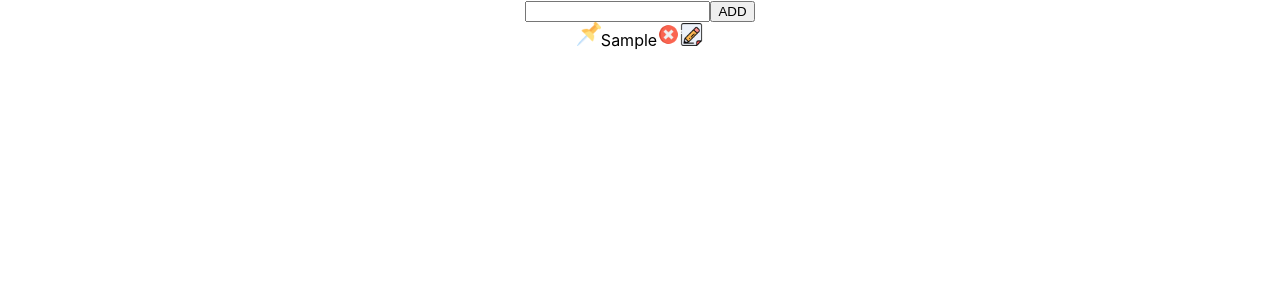
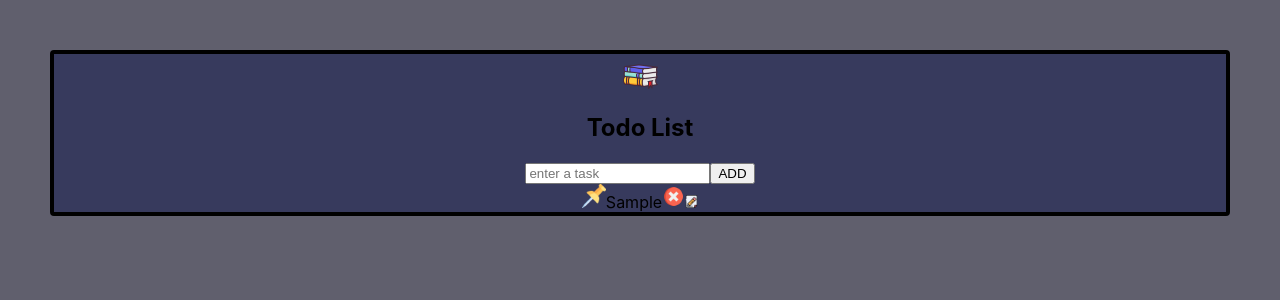
Before and after one commit to koushalAkash26/todo-react, a React (Create React App) app: page / in a window 1280 px wide. Both pictures are taken after typing "Sample" into the empty fields and a click on the button "ADD". Shown: the top 300 px of the page. Built offline with nearby package versions, Linux system fonts and the light colour scheme.

Commit message:
styling Started

```diff
--- a/src/App.js
+++ b/src/App.js
@@ -1,12 +1,22 @@
 import logo from './logo.svg';
 import './App.css';
 import Skeleton from './components/skeleton'
+import style from './components/appStyle.module.css';
+import Book from "./images/book.png";
 
 function App() {
   return (
     <div className="App">
+      <section className={style.mainContainer}>
+      <img
+            className={style.titleicon}
+            src={Book}
+            alt="tick"
+            // onClick={ handleChangeActive}
+          />
+        <h1>Todo List</h1>
       <Skeleton></Skeleton>
-
+      </section>
     </div>
   );
 }
--- a/src/components/appStyle.module.css
+++ b/src/components/appStyle.module.css
@@ -1,3 +1,20 @@
+body{
+    background-color: rgb(96,95,109)
+}
+.mainContainer{
+    margin:50px;
+    border: 4px solid;
+    border-radius: 4px;
+    background-color: rgb(55,58,93);
+}
+.mainHeading{
+    display:inline;
+
+}
+.titleicon{
+    width:35px;
+
+}
 .toggleicon{
     width:24px;
     display:inline !important;
@@ -6,5 +23,5 @@
     width:23px;
 }
 .editicon{
-    width:23px;
+    width:13px;
 }
--- a/src/components/skeleton.js
+++ b/src/components/skeleton.js
@@ -31,8 +31,8 @@ function Skeleton() {
     return (
         <div>
             <div>
-            <input value={todo} onChange={(e)=>setTodo(e.target.value)}></input>
-           <button onClick={creator}>ADD</button>
+            <input value={todo} onChange={(e)=>setTodo(e.target.value)} placeholder="enter a task"></input>
+           {!edit ?<button onClick={creator}>ADD</button>:<button onClick={creator}>change</button>}
            </div>
            {todos.map((todo)=><div key={todo.taskid}><Icontoggler></Icontoggler><p style={{display:"inline"}}>{todo.task}</p><Cancel collection={todos} setTodos={setTodos} id={todo.taskid} setEdit={setEdit}></Cancel></div>)}
         </div>
```
Also changed, not shown: src/images/book.png (added).
